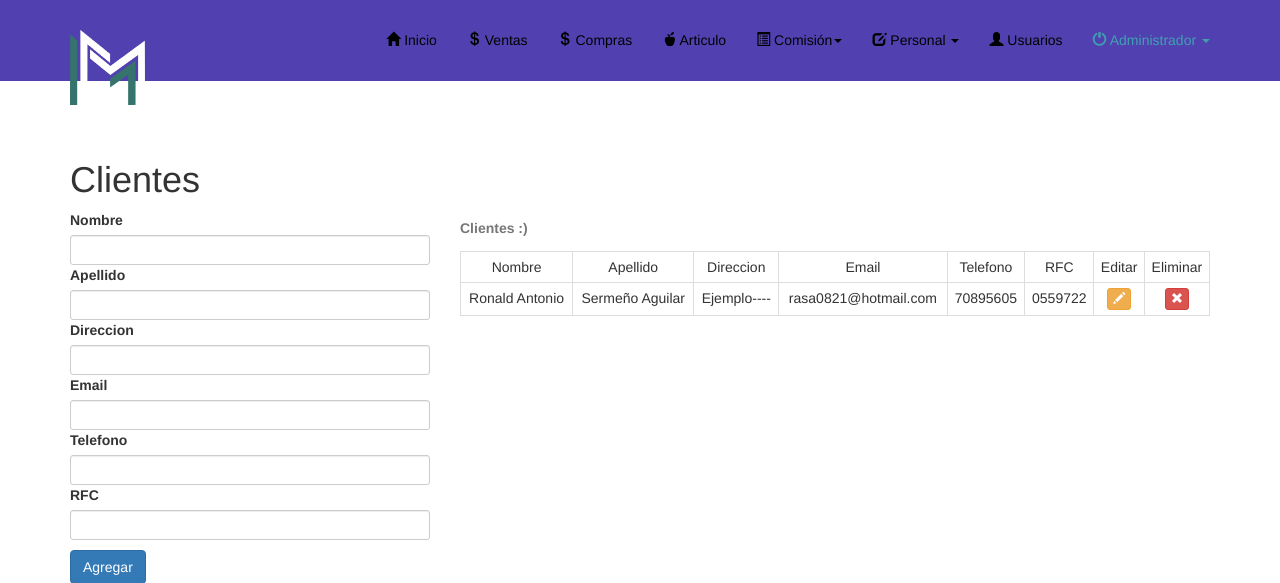
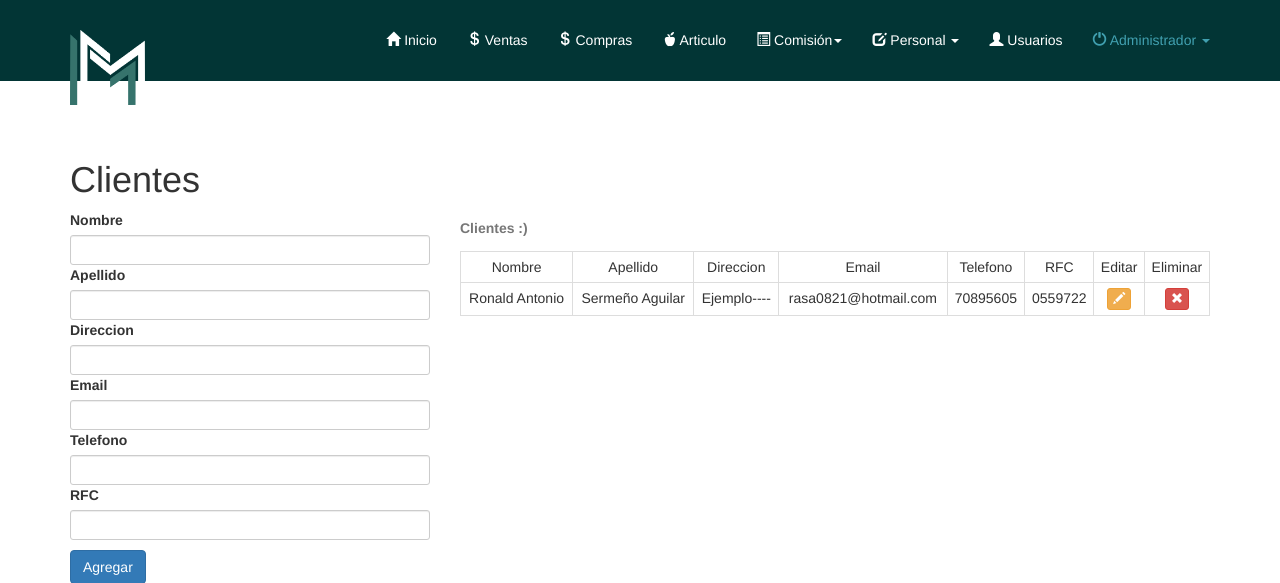
Before and after one commit to Nancy-Ramirez/SisLibreria, a PHP site: page /ventasAlmacen/vistas/clientes.php in a window 1280 px wide. Shown: the top 583 px of the page. Run offline with PHP 8.4, Linux system fonts and the light colour scheme; a user stored in the database is signed in; data comes from the database, SQL or seed files in the repository.

Commit message:
Update menu.php

```diff
--- a/vistas/menu.php
+++ b/vistas/menu.php
@@ -11,7 +11,7 @@
 
     <!-- Begin Navbar -->
     <div id="nav">
-        <div class="navbar  navbar-fixed-top" data-spy="affix" data-offset-top="100" style="background-color: #5141b0;">
+        <div class="navbar  navbar-fixed-top" data-spy="affix" data-offset-top="100" style="background-color: #023535;">
             <div class="container">
                 <div class="navbar-header">
                 <a class="navbar-brand" href="inicio.php"><img class=""
@@ -31,20 +31,20 @@
 
                         <!--Inicio-->
                         <li>
-                            <a href="inicio.php" style="color: black">
+                            <a href="inicio.php" style="color: white">
                                 <span class="glyphicon glyphicon-home"></span>
                                 Inicio
                             </a>
                         </li>
                         <!--Ventas-->
-                        <li><a href="ventas.php" style="color: black"><span class="glyphicon glyphicon-usd"></span>
+                        <li><a href="ventas.php" style="color: white"><span class="glyphicon glyphicon-usd"></span>
                                 Ventas</a>
                         </li>
                         <!--Compras-->
                         <?php
                         if($_SESSION['usuario']=='Administrador'):
                         ?>
-                         <li><a href="compras.php" style="color: black"><span class="glyphicon glyphicon-usd"></span>
+                         <li><a href="compras.php" style="color: white"><span class="glyphicon glyphicon-usd"></span>
                                 Compras</a>
                         </li>
                         <?php
@@ -55,7 +55,7 @@
                         <?php
                         if($_SESSION['usuario']=="Jefe"):
                         ?>
-                        <li><a href="articulos.php" style="color: black"><span class="glyphicon glyphicon-apple"></span>
+                        <li><a href="articulos.php" style="color: white"><span class="glyphicon glyphicon-apple"></span>
                                 Articulo</a>
                         </li>
                         <?php
@@ -64,7 +64,7 @@
                         <?php
                         if($_SESSION['usuario']=="Administrador"):
                         ?>
-                        <li><a href="articulos.php" style="color: black"><span class="glyphicon glyphicon-apple"></span>
+                        <li><a href="articulos.php" style="color: white"><span class="glyphicon glyphicon-apple"></span>
                                 Articulo</a>
                         </li>
                         <?php
@@ -76,7 +76,7 @@
                         if($_SESSION['usuario']=="Jefe"):
                         ?>
                         <li class="dropdown">
-                            <a href="#" style="color: black" class="dropdown-toggle" data-toggle="dropdown"
+                            <a href="#" style="color: white" class="dropdown-toggle" data-toggle="dropdown"
                                 aria-haspopup="true" aria-expanded="false"><span
                                     class="glyphicon glyphicon-list-alt"></span> Comisión<span class="caret"></span></a>
                             <ul class="dropdown-menu">
@@ -91,7 +91,7 @@
                         if($_SESSION['usuario']=="Administrador"):
                         ?>
                         <li class="dropdown">
-                            <a href="#" style="color: black" class="dropdown-toggle" data-toggle="dropdown"
+                            <a href="#" style="color: white" class="dropdown-toggle" data-toggle="dropdown"
                                 aria-haspopup="true" aria-expanded="false"><span
                                     class="glyphicon glyphicon-list-alt"></span> Comisión<span class="caret"></span></a>
                             <ul class="dropdown-menu">
@@ -108,7 +108,7 @@
                         if($_SESSION['usuario']=="Administrador"):
                         ?>
                         <li class="dropdown">
-                            <a href="#" style="color: black" class="dropdown-toggle" data-toggle="dropdown"
+                            <a href="#" style="color: white" class="dropdown-toggle" data-toggle="dropdown"
                                 role="button" aria-haspopup="true" aria-expanded="false"><span
                                     class="	glyphicon glyphicon-edit"></span> Personal <span class="caret"></span></a>
                             <ul class="dropdown-menu">
@@ -123,7 +123,7 @@
                         <?php
                        if($_SESSION['usuario']=="Administrador"):
                            ?>
-                        <li><a href="usuarios.php" style="color: black"><span class="glyphicon glyphicon-user"></span>
+                        <li><a href="usuarios.php" style="color: white"><span class="glyphicon glyphicon-user"></span>
                                 Usuarios</a>
                         </li>
                         <?php
@@ -136,7 +136,7 @@
                                     class="glyphicon glyphicon-off"></span>
                                 <?php echo $_SESSION['usuario']; ?> <span class="caret"></span></a>
                             <ul class="dropdown-menu">
-                                <li> <a style="color: #41a0b0" href="../procesos/salir.php"><span
+                                <li> <a style="color: white" href="../procesos/salir.php"><span
                                             class="glyphicon glyphicon-off"></span> Salir</a></li>
 
                             </ul>
```
